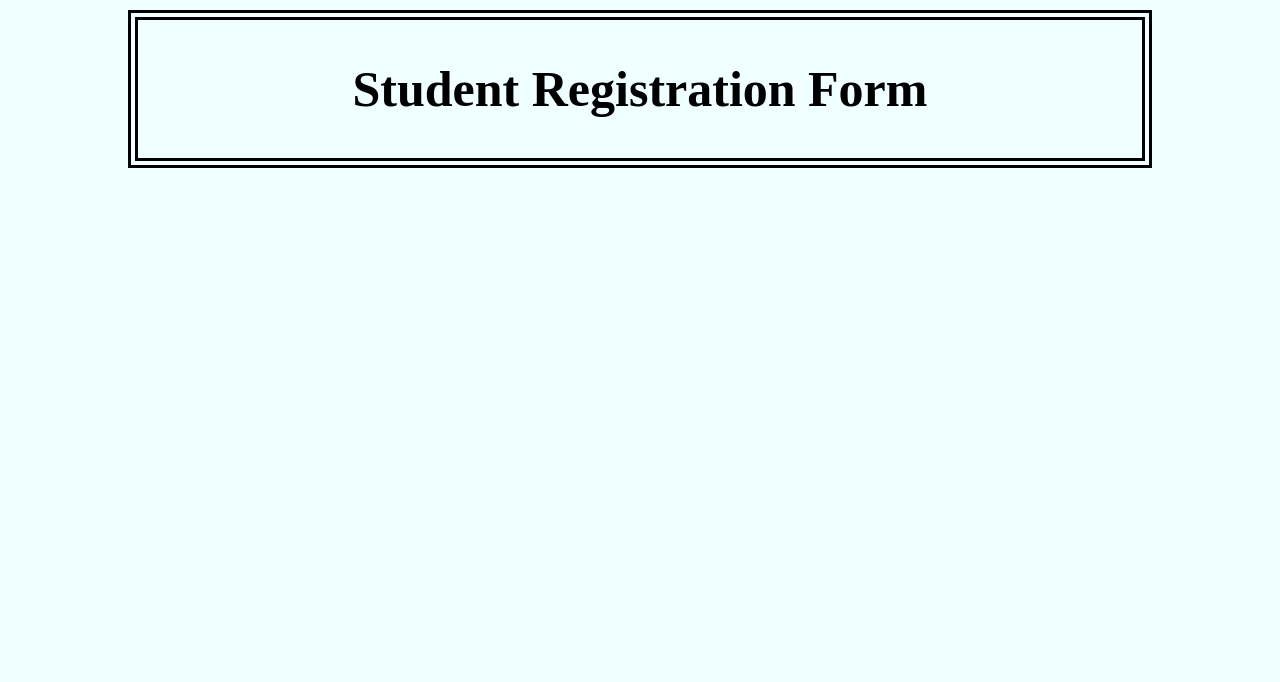
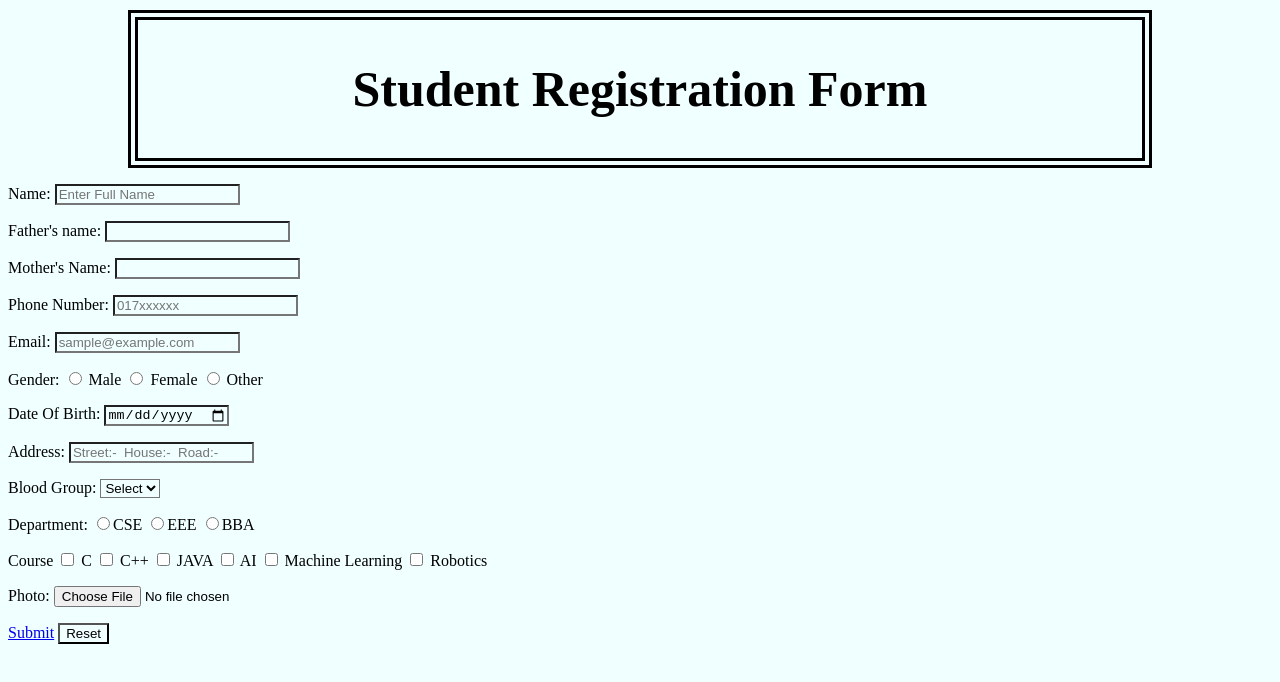
Before and after one commit to gem-namanseth01/CSS_LMS, a plain HTML site: page Assignment - 1/HTML Form/index.html in a window 1280 px wide. Drawn offline with Linux system fonts and the light colour scheme.

Commit message:
add fields for the form

```diff
--- a/Assignment - 1/HTML Form/index.html
+++ b/Assignment - 1/HTML Form/index.html
@@ -8,9 +8,105 @@
     <title>HTML Form</title>
 </head>
 <body>
-    <div class="heading">
-        <p><b>Student Registration Form</b></p>
+        <p id ="heading"><b>Student Registration Form</b></p>
+
+        <form>
+            <p>
+                <label for="name">
+                    Name:
+                </label>
+                <input type="text" id="name" placeholder="Enter Full Name">
+            </p>
+            <p>
+                <label for="fname">
+                    Father's name:
+                </label>
+                <input type="text" id="fname">
+            </p>
+            <p>
+                <label for="mname">
+                    <span>Mother's Name: </span>
+                </label>
+                <input type="text" id="mname">
+            </p>
+            <p>
+                <label for="phone">
+                    <span>Phone Number: </span>
+                </label>
+                <input type="text" id="mname" placeholder=017xxxxxx>
+            </p>
+            <p>
+                <label for="email">
+                    <span>Email: </span>
+                </label>
+                <input type="text" id="mname" placeholder="sample@example.com">
+            </p>
+            <p>
+                <label for="gender">
+                    <span>Gender: </span>
+                </label>
+                <input type="radio" name="radio"> Male
+                <input type="radio" name="radio"> Female
+                <input type="radio" name="radio"> Other
+            </p>
+            <p>
+                <label for="dob">
+                    <span>Date Of Birth: </span>
+                </label>
+                <input type="date" name="date">
+            </p>
+            <p>
+                <label for="address">
+                    <span>Address: </span>
+                </label>
+                <input type="text" id="address" placeholder="Street:-  House:-  Road:-  ">
+            </p>
+            <p>
+                <label for="bg">
+                    <span>Blood Group: </span>
+                </label>
+                <select name="BlooD Group" id="bg">
+                    <option value="select">Select</option>
+                    <option value="A+">A+</option>
+                    <option value="A-">A-</option>
+                    <option value="B+">B+</option>
+                    <option value="B-">B-</option>
+                    <option value="O+">O+</option>
+                    <option value="O-">O-</option>
+                    <option value="AB+">AB+</option>
+                    <option value="AB-">AB-</option>
+                </select>
+            </p>
+            <p>
+                <label for="department">
+                    <span>Department: </span>
+                </label>
+                <input type="radio">CSE
+                <input type="radio">EEE
+                <input type="radio">BBA
+            </p>
+            <p>
+                <label>
+                    Course
+                </label>
+                <input type="checkbox" name="checkbox"> C
+                <input type="checkbox" name="checkbox"> C++
+                <input type="checkbox" name="checkbox"> JAVA
+                <input type="checkbox" name="checkbox"> AI
+                <input type="checkbox" name="checkbox"> Machine Learning
+                <input type="checkbox" name="checkbox"> Robotics
+            </p>
+            <p>
+                <label for="img">Photo: </label>
+                <input type="file" id="img">
+            </p>
+            <p>
+                <label>
+                    <a href="#">Submit</a>
+                    <input type="reset">
+                </label>
+            </p>
+        </form>
     </div>
-
 </body>
 </html>
--- a/Assignment - 1/HTML Form/style.css
+++ b/Assignment - 1/HTML Form/style.css
@@ -1,7 +1,7 @@
 * {
     background-color: azure;
 }
-p {
+#heading {
     display: flex;
     justify-content: center;
     align-items: center;
```
